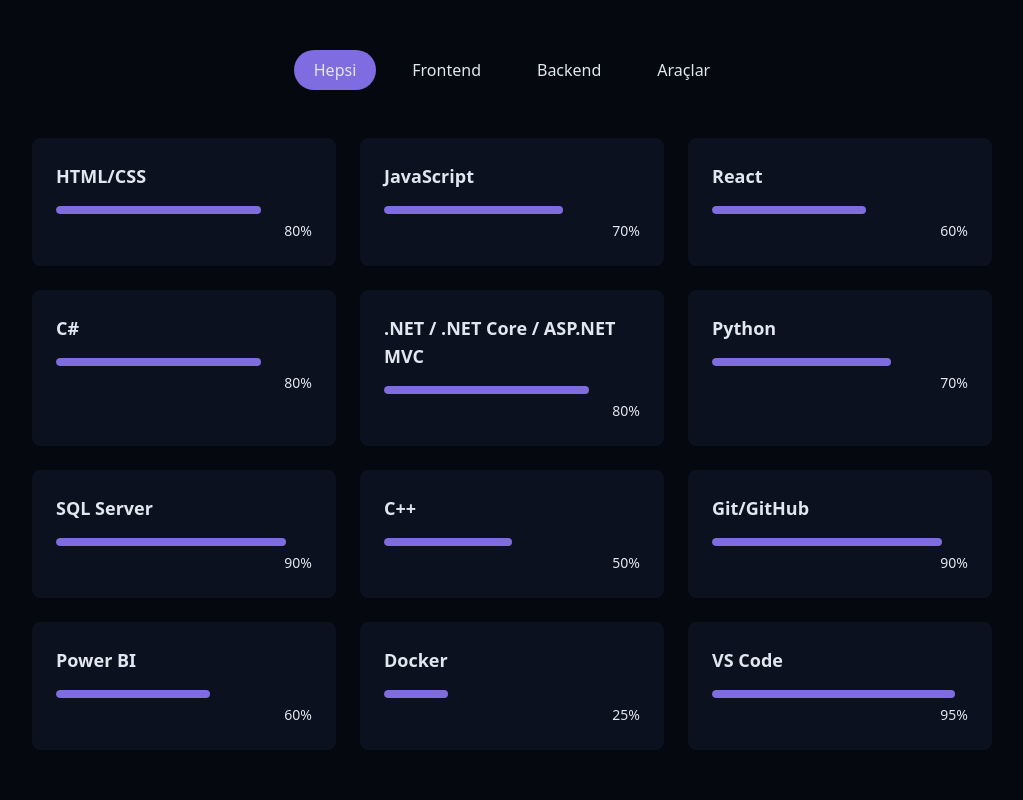
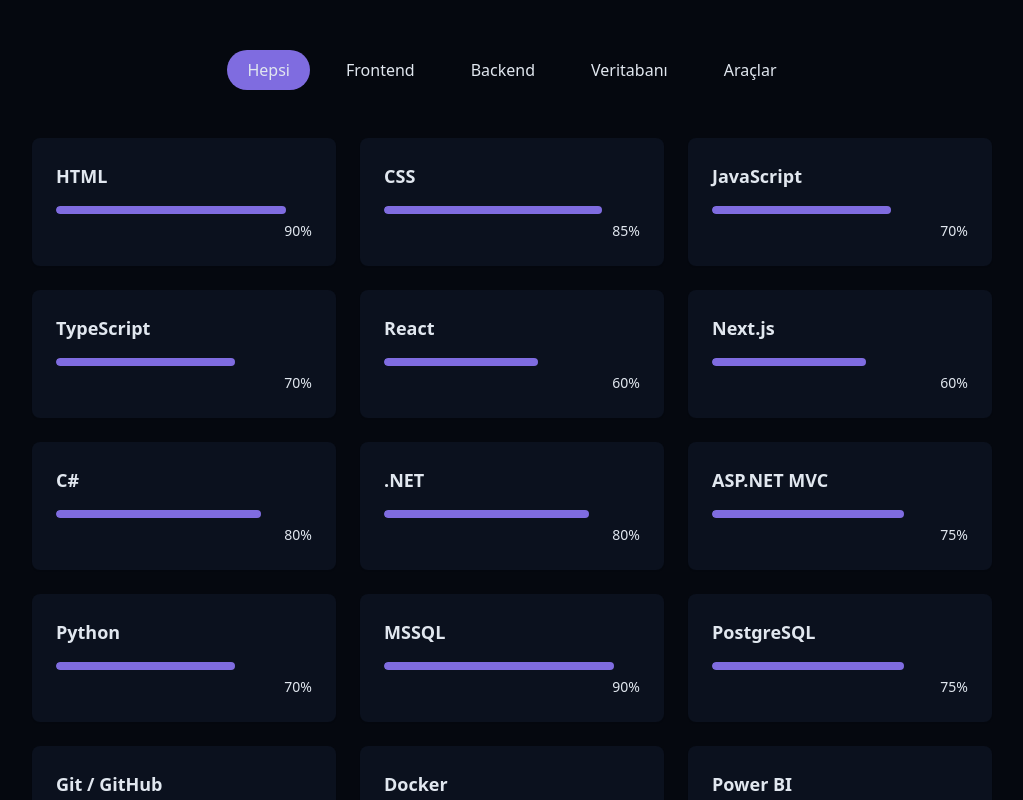
Before and after one commit to furknsyl/furkansoylu, a React (Vite) app: page / in a window 1280 px wide. Shown: the part 1720-2520 px from the top of the page, without its empty margins (128-1151 px from the left). Built offline with nearby package versions, Linux system fonts and the light colour scheme.

Commit message:
Instagram bağlantısı düzeltildi, beceri listesi güncellendi.

```diff
--- a/src/components/ContactSection.jsx
+++ b/src/components/ContactSection.jsx
@@ -112,7 +112,7 @@
                 <a href=" https://www.linkedin.com/in/furkan-soylu-8169b0294/" target="_blank">
                   <Linkedin />
                 </a>
-                <a href="https://www.instagram.com/furknsoyluu/" target="_blank">
+                <a href="https://www.instagram.com/furkansoyluu/" target="_blank">
                   <Instagram />
                 </a>
               </div>
--- a/src/components/SkillsSection.jsx
+++ b/src/components/SkillsSection.jsx
@@ -3,25 +3,30 @@
 
 const skills = [
   // Frontend
-  { name: "HTML/CSS", level: 80, category: "frontend" },
+  { name: "HTML", level: 90, category: "frontend" },
+  { name: "CSS", level: 85, category: "frontend" },
   { name: "JavaScript", level: 70, category: "frontend" },
+  { name: "TypeScript", level: 70, category: "frontend" },
   { name: "React", level: 60, category: "frontend" },
+  { name: "Next.js", level: 60, category: "frontend" },
 
   // Backend
   { name: "C#", level: 80, category: "backend" },
-  { name: ".NET / .NET Core / ASP.NET MVC", level: 80, category: "backend" },
+  { name: ".NET", level: 80, category: "backend" },
+  { name: "ASP.NET MVC", level: 75, category: "backend" },
   { name: "Python", level: 70, category: "backend" },
-  { name: "SQL Server", level: 90, category: "backend" },
-  { name: "C++", level: 50, category: "backend" },
+
+  // Database
+  { name: "MSSQL", level: 90, category: "veritabanı" },
+  { name: "PostgreSQL", level: 75, category: "veritabanı" },
 
   // Tools
-  { name: "Git/GitHub", level: 90, category: "araçlar" },
+  { name: "Git / GitHub", level: 90, category: "araçlar" },
+  { name: "Docker", level: 60, category: "araçlar" },
   { name: "Power BI", level: 60, category: "araçlar" },
-  { name: "Docker", level: 25, category: "araçlar" },
-  { name: "VS Code", level: 95, category: "araçlar" },
 ];
 
-const categories = ["Hepsi", "frontend", "backend", "araçlar"];
+const categories = ["Hepsi", "frontend", "backend", "veritabanı", "araçlar"];
 
 export const SkillsSection = () => {
   const [activeCategory, setActiveCategory] = useState("Hepsi");
```
